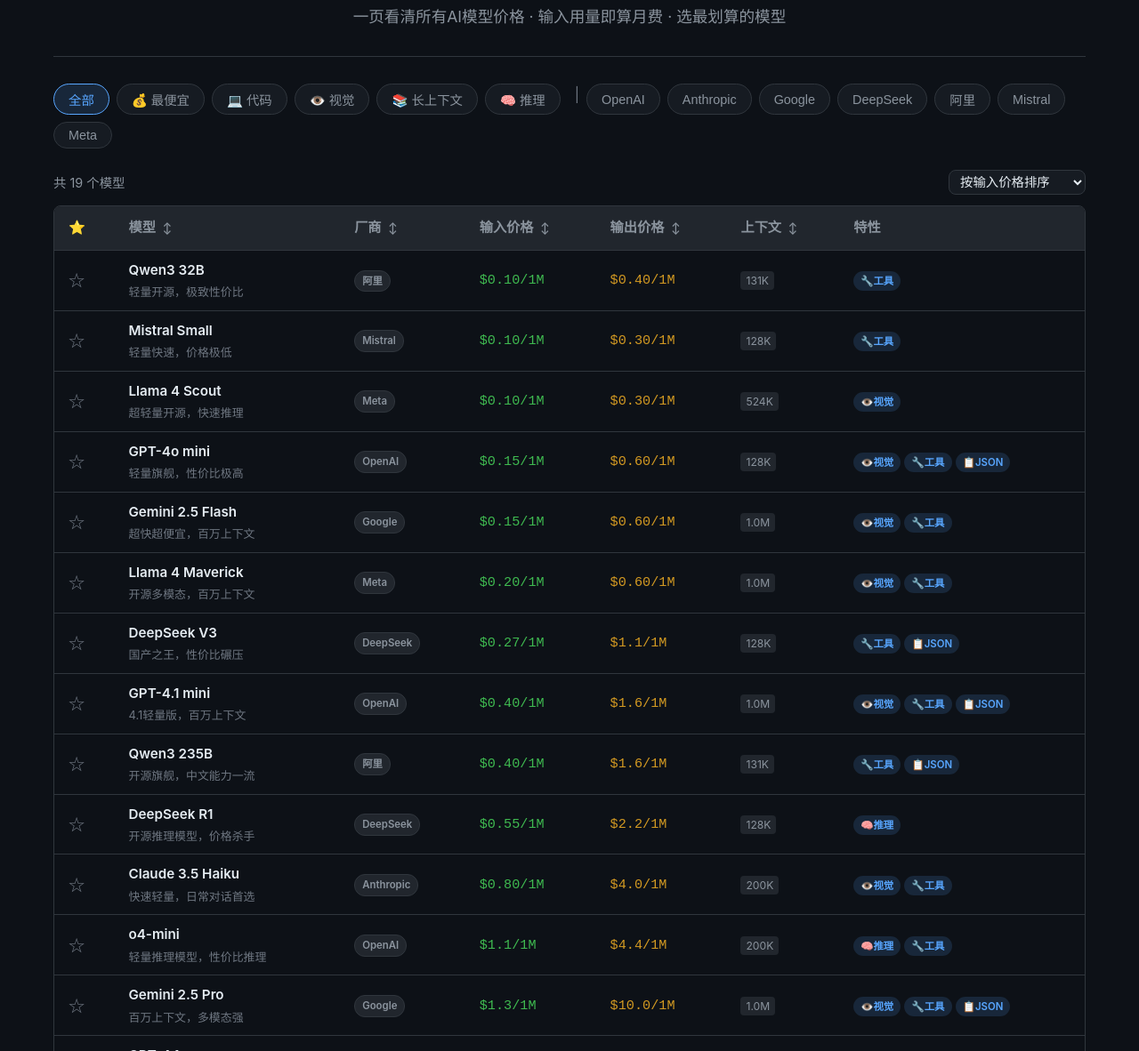
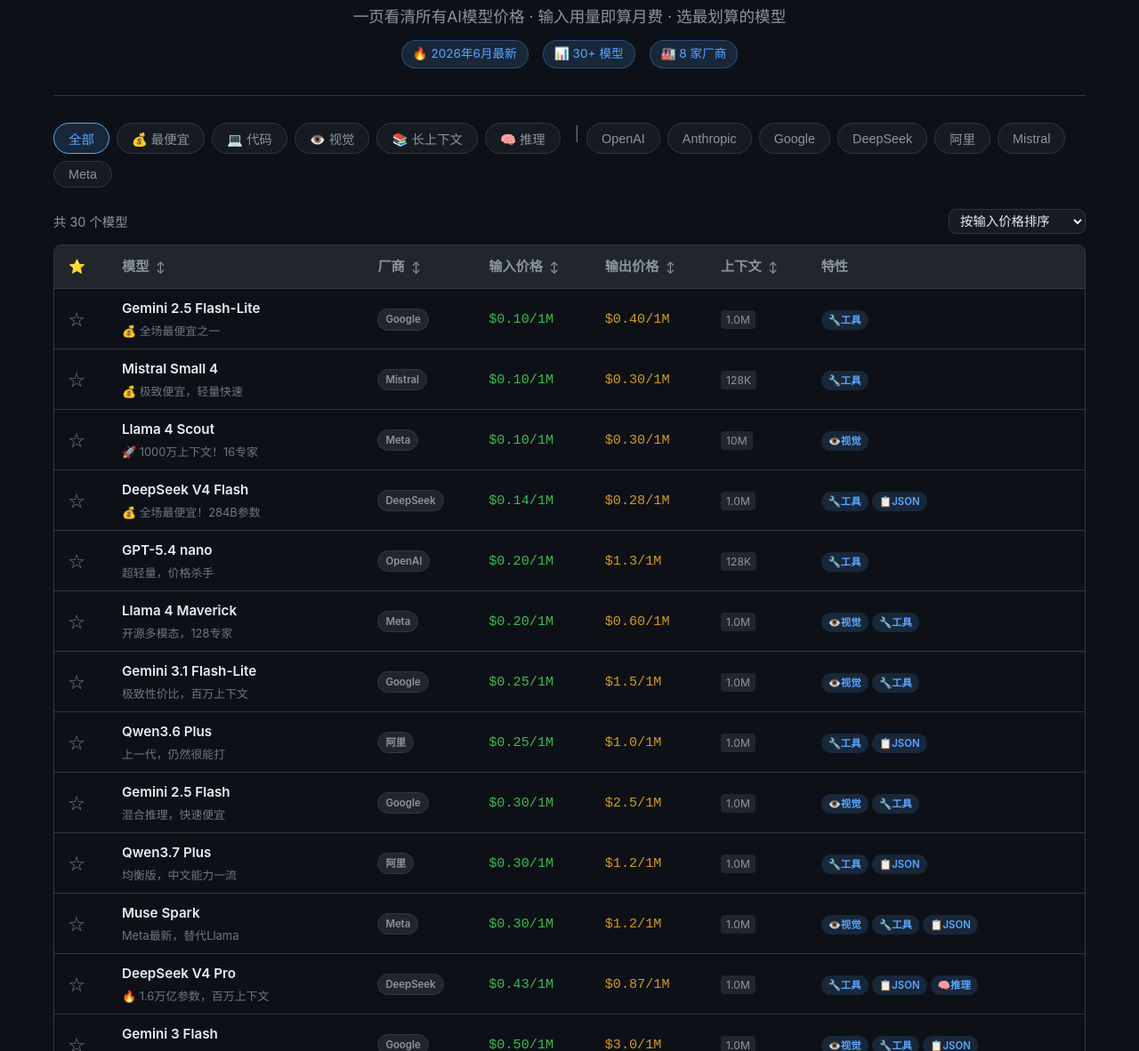
Before and after one commit to watermelontip/ai-pricing-radar, a plain HTML site: page index.html in a window 1280 px wide. Shown: the part 114-1296 px from the top of the page at 89% size. Drawn offline with Linux system fonts and the light colour scheme.

Commit message:
feat: 更新至2026年6月最新模型 — GPT-5.5/Claude Opus 4.8/Gemini 3.5/DeepSeek V4/Qwen3.7

```diff
--- a/index.html
+++ b/index.html
@@ -3,7 +3,7 @@
 <head>
 <meta charset="UTF-8">
 <meta name="viewport" content="width=device-width, initial-scale=1.0">
-<title>AI 模型价格雷达 — 一页看清所有AI模型价格</title>
+<title>AI 模型价格雷达 — 2026年最新版</title>
 <style>
 :root {
   --bg: #0d1117;
@@ -44,6 +44,21 @@ header {
 header h1 { font-size: 2em; margin-bottom: 8px; }
 header h1 span { color: var(--accent); }
 header p { color: var(--text-secondary); font-size: 1.1em; }
+.header-meta {
+  display: flex;
+  justify-content: center;
+  gap: 16px;
+  margin-top: 12px;
+  flex-wrap: wrap;
+}
+.header-badge {
+  padding: 4px 12px;
+  border-radius: 16px;
+  font-size: 0.85em;
+  background: rgba(88,166,255,0.15);
+  color: var(--accent);
+  border: 1px solid rgba(88,166,255,0.3);
+}
 .badge {
   display: inline-block;
   padding: 2px 8px;
@@ -53,8 +68,9 @@ header p { color: var(--text-secondary); font-size: 1.1em; }
 }
 .badge-provider { background: var(--bg-tertiary); color: var(--text-secondary); border: 1px solid var(--border); }
 .badge-feature { background: rgba(88,166,255,0.15); color: var(--accent); }
-.badge-cheap { background: rgba(63,185,80,0.15); color: var(--green); }
-.badge-new { background: rgba(188,140,255,0.15); color: var(--purple); }
+.badge-new { background: rgba(63,185,80,0.15); color: var(--green); }
+.badge-reasoning { background: rgba(188,140,255,0.15); color: var(--purple); }
+.badge-vision { background: rgba(247,120,186,0.15); color: var(--pink); }
 
 /* 筛选栏 */
 .filters {
@@ -205,41 +221,6 @@ tr:hover { background: rgba(88,166,255,0.04); }
 .scenario-name { font-weight: 600; margin-bottom: 4px; }
 .scenario-desc { color: var(--text-muted); font-size: 0.85em; }
 
-/* 对比模式 */
-.compare-bar {
-  position: fixed;
-  bottom: 0;
-  left: 0;
-  right: 0;
-  background: var(--bg-secondary);
-  border-top: 1px solid var(--border);
-  padding: 12px 20px;
-  display: flex;
-  align-items: center;
-  justify-content: space-between;
-  z-index: 100;
-  transform: translateY(100%);
-  transition: transform 0.3s;
-}
-.compare-bar.visible { transform: translateY(0); }
-.compare-models { display: flex; gap: 12px; align-items: center; }
-.compare-tag {
-  background: rgba(88,166,255,0.15);
-  color: var(--accent);
-  padding: 4px 12px;
-  border-radius: 16px;
-  font-size: 0.9em;
-}
-.compare-btn {
-  padding: 8px 20px;
-  background: var(--accent);
-  color: var(--bg);
-  border: none;
-  border-radius: var(--radius);
-  cursor: pointer;
-  font-weight: 600;
-}
-
 /* 底部 */
 footer {
   text-align: center;
@@ -270,6 +251,11 @@ footer a:hover { text-decoration: underline; }
   <header>
     <h1>📡 <span>AI 模型价格雷达</span></h1>
     <p>一页看清所有AI模型价格 · 输入用量即算月费 · 选最划算的模型</p>
+    <div class="header-meta">
+      <span class="header-badge">🔥 2026年6月最新</span>
+      <span class="header-badge">📊 30+ 模型</span>
+      <span class="header-badge">🏭 8 家厂商</span>
+    </div>
   </header>
 
   <!-- 筛选栏 -->
@@ -284,6 +270,7 @@ footer a:hover { text-decoration: underline; }
       <option value="contextWindow">按上下文窗口排序</option>
       <option value="name">按名称排序</option>
       <option value="provider">按厂商排序</option>
+      <option value="released">按发布时间排序</option>
     </select>
   </div>
 
@@ -344,34 +331,51 @@ footer a:hover { text-decoration: underline; }
 </div>
 
 <script>
-// ============ 模型数据 ============
+// ============ 2026年6月最新模型数据 ============
 const MODELS = [
-  // OpenAI
-  { id:"gpt-4o", name:"GPT-4o", provider:"OpenAI", inputPrice:2.5, outputPrice:10, contextWindow:128000, features:["vision","tools","json"], category:["general","code","vision"], released:"2024-05", notes:"旗舰模型，综合能力最强" },
-  { id:"gpt-4o-mini", name:"GPT-4o mini", provider:"OpenAI", inputPrice:0.15, outputPrice:0.6, contextWindow:128000, features:["vision","tools","json"], category:["general","code","vision","cheap"], released:"2024-07", notes:"轻量旗舰，性价比极高" },
-  { id:"gpt-4.1", name:"GPT-4.1", provider:"OpenAI", inputPrice:2, outputPrice:8, contextWindow:1048576, features:["vision","tools","json"], category:["general","code","long"], released:"2025-04", notes:"百万上下文，代码能力提升" },
-  { id:"gpt-4.1-mini", name:"GPT-4.1 mini", provider:"OpenAI", inputPrice:0.4, outputPrice:1.6, contextWindow:1048576, features:["vision","tools","json"], category:["general","code","long","cheap"], released:"2025-04", notes:"4.1轻量版，百万上下文" },
-  { id:"o3", name:"o3", provider:"OpenAI", inputPrice:10, outputPrice:40, contextWindow:200000, features:["reasoning","tools"], category:["reasoning","code"], released:"2025-04", notes:"强推理模型，数学/编程顶级" },
-  { id:"o4-mini", name:"o4-mini", provider:"OpenAI", inputPrice:1.1, outputPrice:4.4, contextWindow:200000, features:["reasoning","tools"], category:["reasoning","code","cheap"], released:"2025-04", notes:"轻量推理模型，性价比推理" },
-  // Anthropic
-  { id:"claude-sonnet-4", name:"Claude Sonnet 4", provider:"Anthropic", inputPrice:3, outputPrice:15, contextWindow:200000, features:["vision","tools","json"], category:["general","code","long"], released:"2025-05", notes:"最新旗舰，代码能力顶尖" },
-  { id:"claude-haiku-3.5", name:"Claude 3.5 Haiku", provider:"Anthropic", inputPrice:0.8, outputPrice:4, contextWindow:200000, features:["vision","tools"], category:["general","code","cheap"], released:"2024-11", notes:"快速轻量，日常对话首选" },
-  { id:"claude-opus-4", name:"Claude Opus 4", provider:"Anthropic", inputPrice:15, outputPrice:75, contextWindow:200000, features:["vision","tools","json"], category:["reasoning","code"], released:"2025-06", notes:"最强推理，复杂任务专用" },
-  // Google
-  { id:"gemini-2.5-pro", name:"Gemini 2.5 Pro", provider:"Google", inputPrice:1.25, outputPrice:10, contextWindow:1048576, features:["vision","tools","json"], category:["general","code","vision","long"], released:"2025-03", notes:"百万上下文，多模态强" },
-  { id:"gemini-2.5-flash", name:"Gemini 2.5 Flash", provider:"Google", inputPrice:0.15, outputPrice:0.6, contextWindow:1048576, features:["vision","tools"], category:["general","code","vision","long","cheap"], released:"2025-03", notes:"超快超便宜，百万上下文" },
-  // DeepSeek
-  { id:"deepseek-v3", name:"DeepSeek V3", provider:"DeepSeek", inputPrice:0.27, outputPrice:1.1, contextWindow:128000, features:["tools","json"], category:["general","code","cheap"], released:"2024-12", notes:"国产之王，性价比碾压" },
-  { id:"deepseek-r1", name:"DeepSeek R1", provider:"DeepSeek", inputPrice:0.55, outputPrice:2.19, contextWindow:128000, features:["reasoning"], category:["reasoning","code","cheap"], released:"2025-01", notes:"开源推理模型，价格杀手" },
-  // 阿里
-  { id:"qwen3-235b", name:"Qwen3 235B", provider:"阿里", inputPrice:0.4, outputPrice:1.6, contextWindow:131072, features:["tools","json"], category:["general","code","cheap"], released:"2025-04", notes:"开源旗舰，中文能力一流" },
-  { id:"qwen3-32b", name:"Qwen3 32B", provider:"阿里", inputPrice:0.1, outputPrice:0.4, contextWindow:131072, features:["tools"], category:["general","code","cheap"], released:"2025-04", notes:"轻量开源，极致性价比" },
-  // Mistral
-  { id:"mistral-large", name:"Mistral Large", provider:"Mistral", inputPrice:2, outputPrice:6, contextWindow:128000, features:["tools","json"], category:["general","code"], released:"2024-11", notes:"欧洲最强，多语言优秀" },
-  { id:"mistral-small", name:"Mistral Small", provider:"Mistral", inputPrice:0.1, outputPrice:0.3, contextWindow:128000, features:["tools"], category:["general","code","cheap"], released:"2025-01", notes:"轻量快速，价格极低" },
-  // Meta (通过API提供商)
-  { id:"llama-4-maverick", name:"Llama 4 Maverick", provider:"Meta", inputPrice:0.2, outputPrice:0.6, contextWindow:1048576, features:["vision","tools"], category:["general","code","vision","long","cheap"], released:"2025-04", notes:"开源多模态，百万上下文" },
-  { id:"llama-4-scout", name:"Llama 4 Scout", provider:"Meta", inputPrice:0.1, outputPrice:0.3, contextWindow:524288, features:["vision"], category:["general","vision","cheap"], released:"2025-04", notes:"超轻量开源，快速推理" },
+  // ===== OpenAI (GPT-5 系列) =====
+  { id:"gpt-5.5", name:"GPT-5.5", provider:"OpenAI", inputPrice:5.0, outputPrice:30.0, contextWindow:256000, features:["vision","tools","json","reasoning"], category:["general","code","reasoning"], released:"2026-04", notes:"最新旗舰，代号Spud，推理能力顶级" },
+  { id:"gpt-5.5-pro", name:"GPT-5.5 Pro", provider:"OpenAI", inputPrice:30.0, outputPrice:180.0, contextWindow:256000, features:["vision","tools","json","reasoning"], category:["reasoning","code"], released:"2026-04", notes:"Pro版，最强推理，付费专属" },
+  { id:"gpt-5.4", name:"GPT-5.4", provider:"OpenAI", inputPrice:2.5, outputPrice:15.0, contextWindow:256000, features:["vision","tools","json"], category:["general","code","vision"], released:"2026-Q1", notes:"性价比旗舰，综合能力强" },
+  { id:"gpt-5.4-mini", name:"GPT-5.4 mini", provider:"OpenAI", inputPrice:0.75, outputPrice:4.5, contextWindow:256000, features:["vision","tools","json"], category:["general","code","cheap"], released:"2026-Q1", notes:"轻量版，日常任务首选" },
+  { id:"gpt-5.4-nano", name:"GPT-5.4 nano", provider:"OpenAI", inputPrice:0.20, outputPrice:1.25, contextWindow:128000, features:["tools"], category:["general","cheap"], released:"2026-Q1", notes:"超轻量，价格杀手" },
+  { id:"gpt-5.3-codex", name:"GPT-5.3 Codex", provider:"OpenAI", inputPrice:1.75, outputPrice:14.0, contextWindow:256000, features:["tools","json"], category:["code"], released:"2025-Q4", notes:"代码专用，多文件编辑" },
+
+  // ===== Anthropic (Claude Opus 4.x 系列) =====
+  { id:"opus-4.8", name:"Claude Opus 4.8", provider:"Anthropic", inputPrice:5.0, outputPrice:25.0, contextWindow:200000, features:["vision","tools","json","reasoning"], category:["reasoning","code","general"], released:"2026-05-28", notes:"🧠 最新最强，Agent和编码顶级" },
+  { id:"sonnet-4.6", name:"Claude Sonnet 4.6", provider:"Anthropic", inputPrice:3.0, outputPrice:15.0, contextWindow:200000, features:["vision","tools","json"], category:["general","code","vision"], released:"2026-02", notes:"平衡之选，智能/成本/速度最优" },
+  { id:"haiku-4.5", name:"Claude Haiku 4.5", provider:"Anthropic", inputPrice:1.0, outputPrice:5.0, contextWindow:200000, features:["vision","tools"], category:["general","code","cheap"], released:"2025-10", notes:"最快最便宜，日常对话首选" },
+  { id:"opus-4.7", name:"Claude Opus 4.7", provider:"Anthropic", inputPrice:5.0, outputPrice:25.0, contextWindow:200000, features:["vision","tools","json","reasoning"], category:["reasoning","code"], released:"2026-Q1", notes:"上一代旗舰，仍然很强" },
+  { id:"opus-4.6", name:"Claude Opus 4.6", provider:"Anthropic", inputPrice:5.0, outputPrice:25.0, contextWindow:200000, features:["vision","tools","json","reasoning"], category:["reasoning","code"], released:"2025-Q4", notes:"经典推理模型" },
+  { id:"opus-4.5", name:"Claude Opus 4.5", provider:"Anthropic", inputPrice:5.0, outputPrice:25.0, contextWindow:200000, features:["vision","tools","json","reasoning"], category:["reasoning","code"], released:"2025-Q3", notes:"早期Opus 4系列" },
+
+  // ===== Google (Gemini 3.x 系列) =====
+  { id:"gemini-3.5-flash", name:"Gemini 3.5 Flash", provider:"Google", inputPrice:1.5, outputPrice:9.0, contextWindow:1048576, features:["vision","tools","json","reasoning"], category:["general","code","vision","long","cheap"], released:"2026-05-19", notes:"🔥 最新速度王，百万上下文" },
+  { id:"gemini-3-pro", name:"Gemini 3 Pro", provider:"Google", inputPrice:2.0, outputPrice:12.0, contextWindow:2097152, features:["vision","tools","json","reasoning"], category:["general","code","vision","long","reasoning"], released:"2025-11", notes:"200万上下文，多模态最强" },
+  { id:"gemini-3.1-flash-lite", name:"Gemini 3.1 Flash-Lite", provider:"Google", inputPrice:0.25, outputPrice:1.5, contextWindow:1048576, features:["vision","tools"], category:["general","cheap","long"], released:"2026-03", notes:"极致性价比，百万上下文" },
+  { id:"gemini-3-flash", name:"Gemini 3 Flash", provider:"Google", inputPrice:0.5, outputPrice:3.0, contextWindow:1048576, features:["vision","tools","json"], category:["general","code","vision","long","cheap"], released:"2025-12", notes:"均衡之选，百万上下文" },
+  { id:"gemini-2.5-pro", name:"Gemini 2.5 Pro", provider:"Google", inputPrice:1.25, outputPrice:10.0, contextWindow:1048576, features:["vision","tools","json","reasoning"], category:["general","code","vision","long"], released:"2025-03", notes:"经典旗舰，仍然可用" },
+  { id:"gemini-2.5-flash", name:"Gemini 2.5 Flash", provider:"Google", inputPrice:0.3, outputPrice:2.5, contextWindow:1048576, features:["vision","tools"], category:["general","code","long","cheap"], released:"2025-03", notes:"混合推理，快速便宜" },
+  { id:"gemini-2.5-flash-lite", name:"Gemini 2.5 Flash-Lite", provider:"Google", inputPrice:0.1, outputPrice:0.4, contextWindow:1048576, features:["tools"], category:["general","cheap","long"], released:"2025-Q2", notes:"💰 全场最便宜之一" },
+
+  // ===== DeepSeek (V4 系列) =====
+  { id:"deepseek-v4-pro", name:"DeepSeek V4 Pro", provider:"DeepSeek", inputPrice:0.435, outputPrice:0.87, contextWindow:1000000, features:["tools","json","reasoning"], category:["general","code","long","cheap","reasoning"], released:"2026-04-24", notes:"🔥 1.6万亿参数，百万上下文" },
+  { id:"deepseek-v4-flash", name:"DeepSeek V4 Flash", provider:"DeepSeek", inputPrice:0.14, outputPrice:0.28, contextWindow:1000000, features:["tools","json"], category:["general","code","long","cheap"], released:"2026-04-24", notes:"💰 全场最便宜！284B参数" },
+
+  // ===== 阿里 (Qwen 3.7 系列) =====
+  { id:"qwen3.7-max", name:"Qwen3.7 Max", provider:"阿里", inputPrice:0.5, outputPrice:2.0, contextWindow:1000000, features:["tools","json","vision"], category:["general","code","vision","long"], released:"2026-05-18", notes:"🔥 最新旗舰，原生多模态" },
+  { id:"qwen3.7-plus", name:"Qwen3.7 Plus", provider:"阿里", inputPrice:0.3, outputPrice:1.2, contextWindow:1000000, features:["tools","json"], category:["general","code","long","cheap"], released:"2026-05-18", notes:"均衡版，中文能力一流" },
+  { id:"qwen3.6-plus", name:"Qwen3.6 Plus", provider:"阿里", inputPrice:0.25, outputPrice:1.0, contextWindow:1000000, features:["tools","json"], category:["general","code","long","cheap"], released:"2026-04", notes:"上一代，仍然很能打" },
+
+  // ===== Mistral =====
+  { id:"mistral-large-3", name:"Mistral Large 3", provider:"Mistral", inputPrice:2.0, outputPrice:6.0, contextWindow:128000, features:["tools","json"], category:["general","code"], released:"2025-Q4", notes:"欧洲最强，多语言优秀" },
+  { id:"mistral-medium-3.5", name:"Mistral Medium 3.5", provider:"Mistral", inputPrice:0.8, outputPrice:2.4, contextWindow:128000, features:["tools","json"], category:["general","code","cheap"], released:"2026-Q1", notes:"中端均衡，性价比高" },
+  { id:"mistral-small-4", name:"Mistral Small 4", provider:"Mistral", inputPrice:0.1, outputPrice:0.3, contextWindow:128000, features:["tools"], category:["general","code","cheap"], released:"2026-Q1", notes:"💰 极致便宜，轻量快速" },
+
+  // ===== Meta =====
+  { id:"llama-4-maverick", name:"Llama 4 Maverick", provider:"Meta", inputPrice:0.2, outputPrice:0.6, contextWindow:1048576, features:["vision","tools"], category:["general","code","vision","long","cheap"], released:"2025-04", notes:"开源多模态，128专家" },
+  { id:"llama-4-scout", name:"Llama 4 Scout", provider:"Meta", inputPrice:0.1, outputPrice:0.3, contextWindow:10000000, features:["vision"], category:["general","vision","long","cheap"], released:"2025-04", notes:"🚀 1000万上下文！16专家" },
+  { id:"muse-spark", name:"Muse Spark", provider:"Meta", inputPrice:0.3, outputPrice:1.2, contextWindow:1048576, features:["vision","tools","json"], category:["general","code","vision"], released:"2026-04", notes:"Meta最新，替代Llama" },
 ];
 
 // ============ 场景数据 ============
@@ -392,17 +396,18 @@ let state = {
   starred: JSON.parse(localStorage.getItem("starred") || "[]"),
   inputTokens: 500000,
   outputTokens: 200000,
-  compareList: [],
 };
 
 // ============ 工具函数 ============
 function fmt(n) {
+  if (n >= 10000000) return (n/1000000).toFixed(0)+"M";
   if (n >= 1000000) return (n/1000000).toFixed(1)+"M";
   if (n >= 1000) return (n/1000).toFixed(0)+"K";
   return n.toString();
 }
 function fmtPrice(n) {
-  if (n < 0.01) return "$"+n.toFixed(3);
+  if (n < 0.01) return "$"+n.toFixed(4);
+  if (n < 0.1) return "$"+n.toFixed(3);
   if (n < 1) return "$"+n.toFixed(2);
   if (n < 100) return "$"+n.toFixed(1);
   return "$"+n.toFixed(0);
@@ -448,7 +453,7 @@ function renderTable() {
   const s = state.sort;
   const d = state.sortDir;
   models.sort((a,b) => {
-    if (s === "name" || s === "provider") return d * a[s].localeCompare(b[s]);
+    if (s === "name" || s === "provider" || s === "released") return d * String(a[s]).localeCompare(String(b[s]));
     return d * (a[s] - b[s]);
   });
   // 渲染
@@ -489,7 +494,6 @@ function renderTable() {
 function renderCalc() {
   const inTok = state.inputTokens;
   const outTok = state.outputTokens;
-  // 计算所有模型月费
   const costs = MODELS.map(m => ({
     ...m,
     monthly: monthlyCost(m, inTok, outTok),
@@ -524,17 +528,14 @@ function renderScenarios() {
     card.addEventListener("click", () => {
       const sc = SCENARIOS.find(s=>s.id===card.dataset.id);
       if (!sc) return;
-      // 更新滑块
       state.inputTokens = sc.inputTokens;
       state.outputTokens = sc.outputTokens;
       document.getElementById("input-tokens").value = sc.inputTokens;
       document.getElementById("output-tokens").value = sc.outputTokens;
       document.getElementById("input-tokens-num").value = fmt(sc.inputTokens);
       document.getElementById("output-tokens-num").value = fmt(sc.outputTokens);
-      // 高亮
       grid.querySelectorAll(".scenario-card").forEach(c=>c.classList.remove("active"));
       card.classList.add("active");
-      // 显示推荐
       const costs = MODELS.map(m => ({...m, monthly: monthlyCost(m, sc.inputTokens, sc.outputTokens)}))
         .sort((a,b)=>a.monthly-b.monthly);
       const cheapest = costs[0];
@@ -562,7 +563,6 @@ function render() {
 
 // ============ 事件绑定 ============
 function init() {
-  // 滑块
   const inSlider = document.getElementById("input-tokens");
   const outSlider = document.getElementById("output-tokens");
   const inNum = document.getElementById("input-tokens-num");
@@ -585,7 +585,6 @@ function init() {
     const v = parseInt(outNum.value.replace(/[KMkm]/g, "")) * (outNum.value.toUpperCase().includes("M")?1000000:outNum.value.toUpperCase().includes("K")?1000:1);
     if (!isNaN(v)) { state.outputTokens = v; outSlider.value = v; renderCalc(); }
   });
-  // 排序
   document.getElementById("sort-select").addEventListener("change", (e) => {
     if (state.sort === e.target.value) state.sortDir *= -1;
     else { state.sort = e.target.value; state.sortDir = 1; }
```
